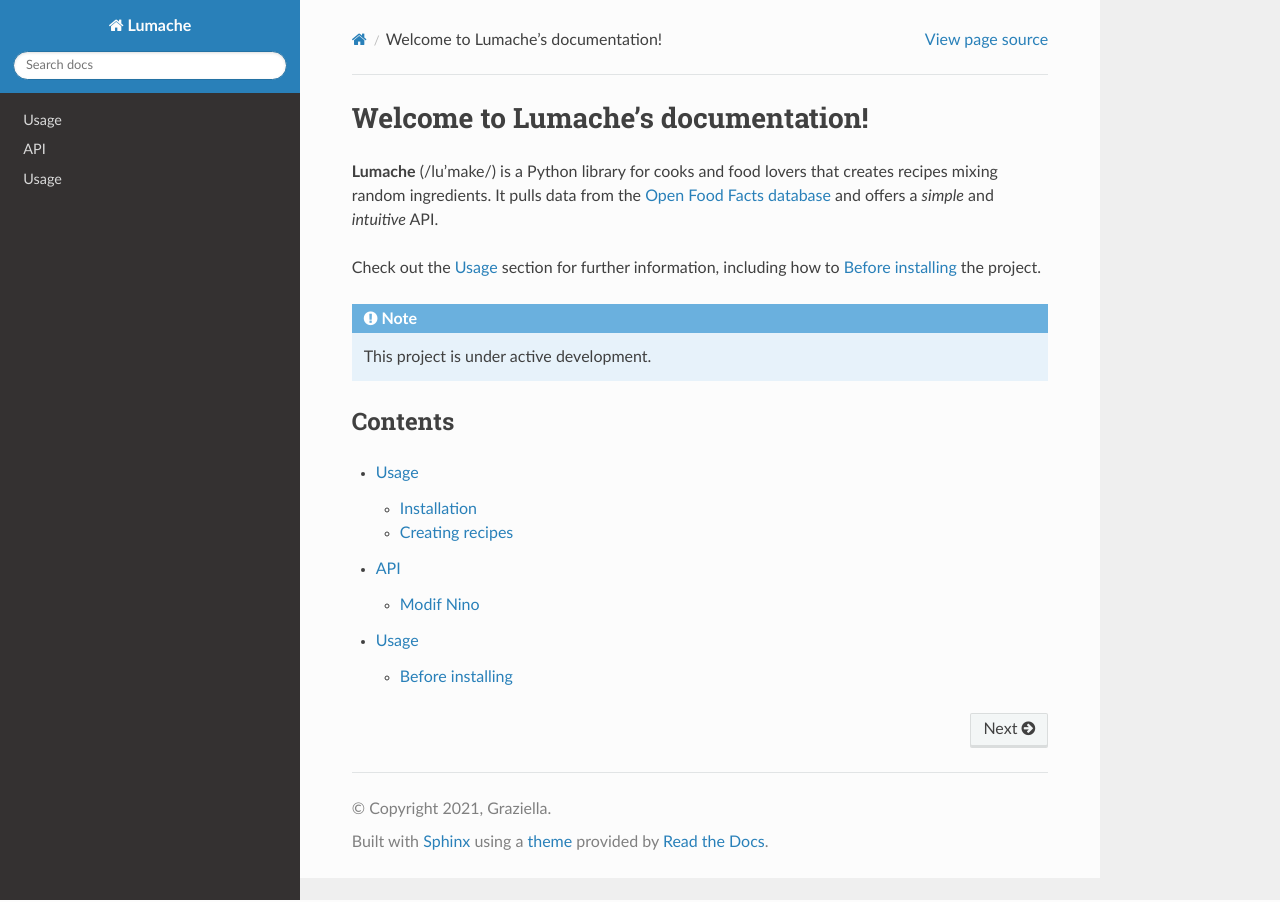
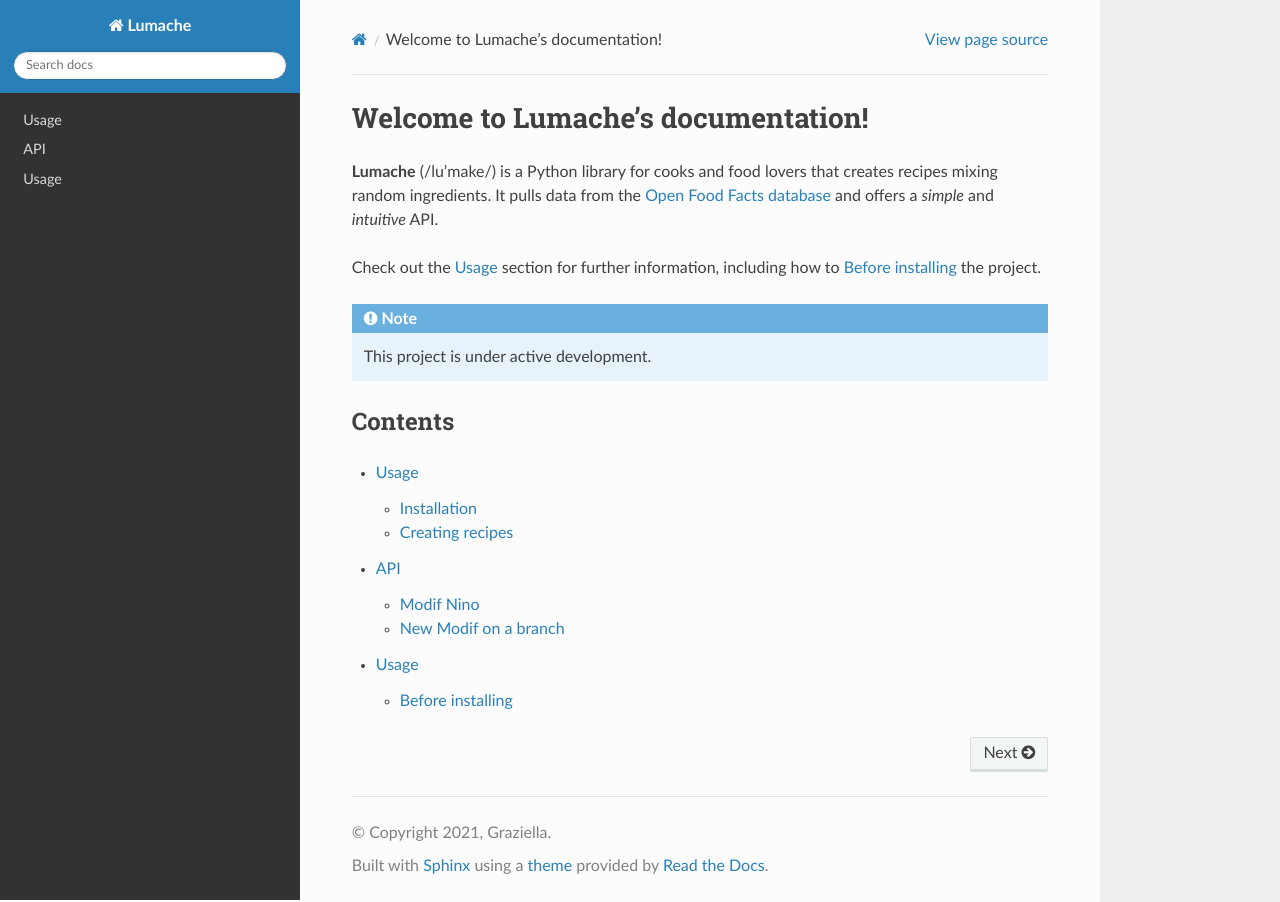
Before and after one commit to valeryozenne/Thermomics-documentation, a Sphinx documentation site: the page built from docs/source/index.rst, in a window 1280 px wide. Built offline with Sphinx 7.4.7 and the Read the Docs theme 3.1.0, drawn with Linux system fonts in a browser that asks for light colours.

Commit message:
added new title

```diff
--- a/docs/source/api.rst
+++ b/docs/source/api.rst
@@ -8,3 +8,7 @@ API
 
 Modif Nino
 ------------
+
+
+New Modif on a branch
+------------
```
